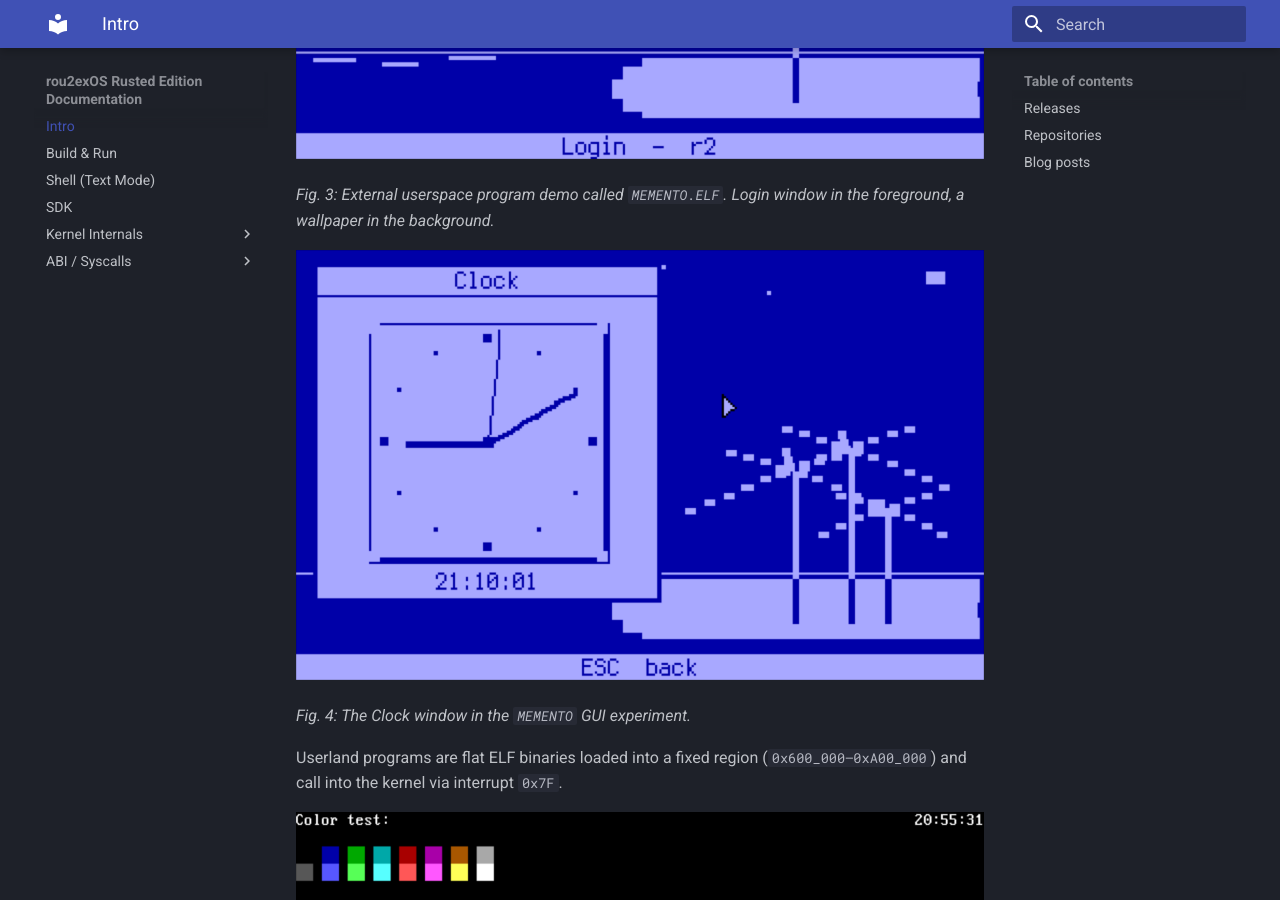
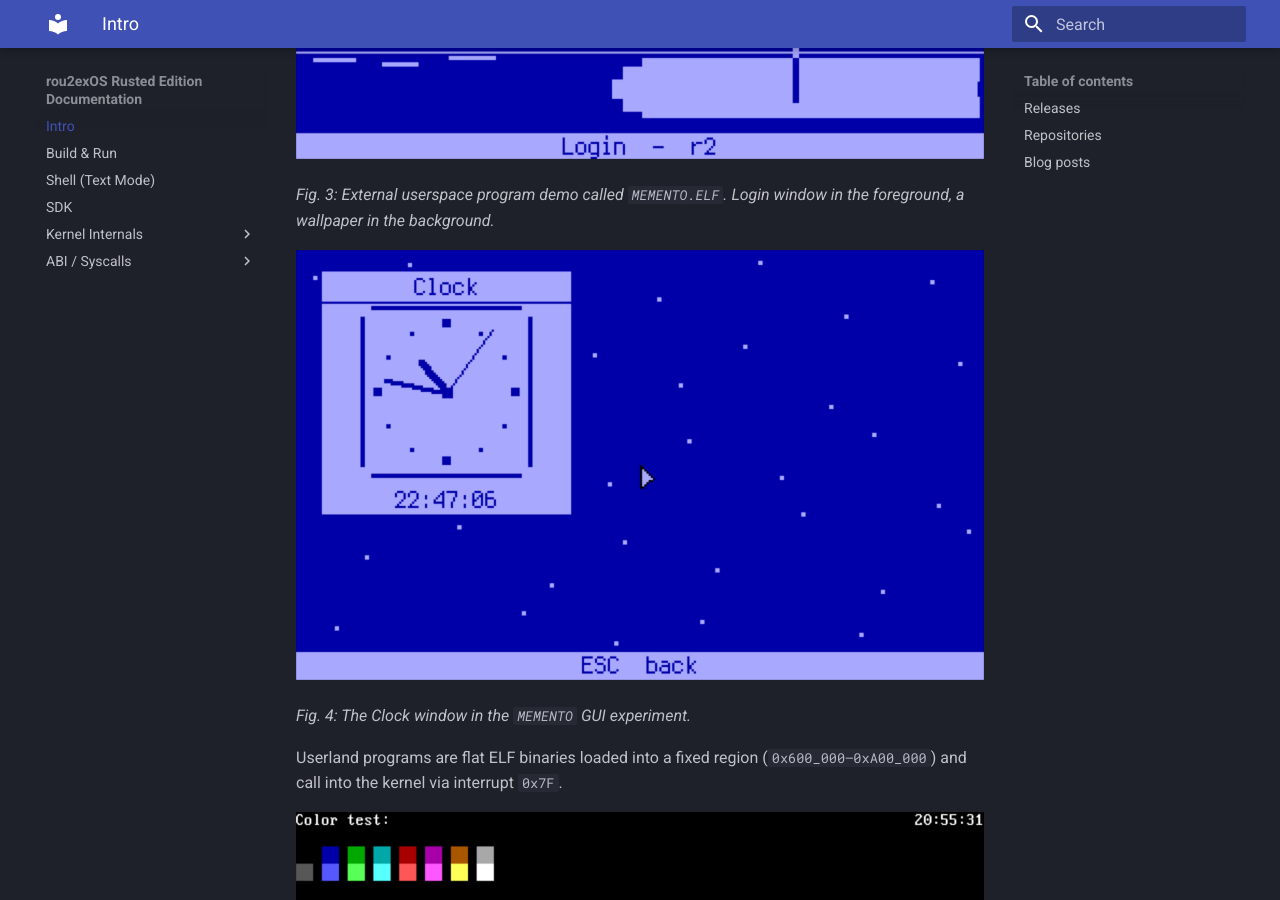
Before and after one commit to krustowski/rou2exOS, an MkDocs documentation site: the page built from docs/index.md, in a window 1280 px wide and 900 px high, scrolled down 1585 px. Built offline with MkDocs 1.6.1 and Material for MkDocs 9.7.7, drawn with Linux system fonts in a browser that asks for light colours.

Commit message:
Update docs

```diff
--- a/docs/index.md
+++ b/docs/index.md
@@ -16,7 +16,7 @@
 
 *Fig. 3: External userspace program demo called `MEMENTO.ELF`. Login window in the foreground, a wallpaper in the background.*
 
-![memento-clock](/assets/r2-memento-clock-window.png)
+![memento-clock](/assets/r2-memento-clock-window-v0.11.5.png)
 
 *Fig. 4: The Clock window in the `MEMENTO` GUI experiment.*
 
```
Also changed, not shown: docs/assets/r2-memento-clock-window-v0.11.5.png (added).
